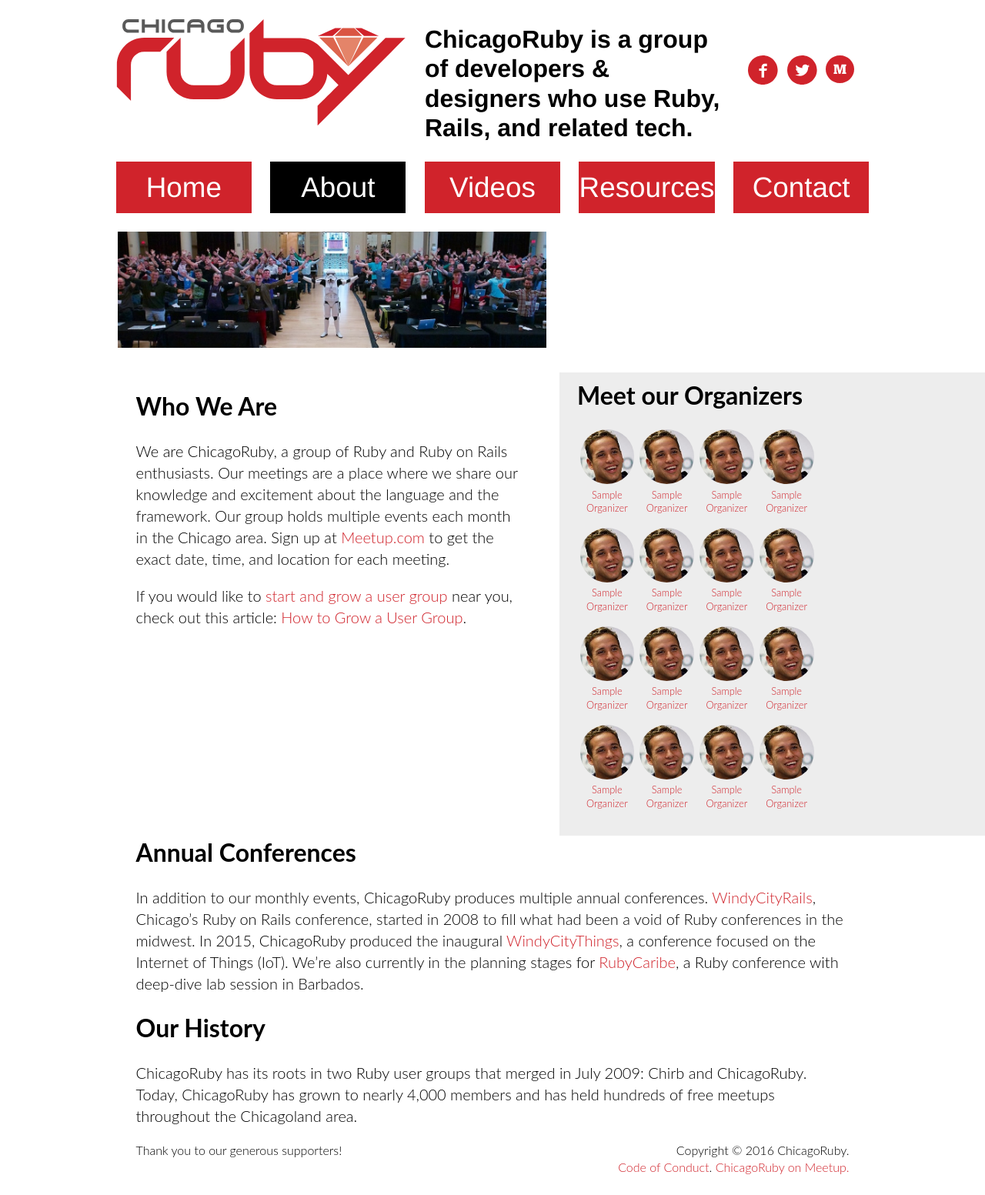
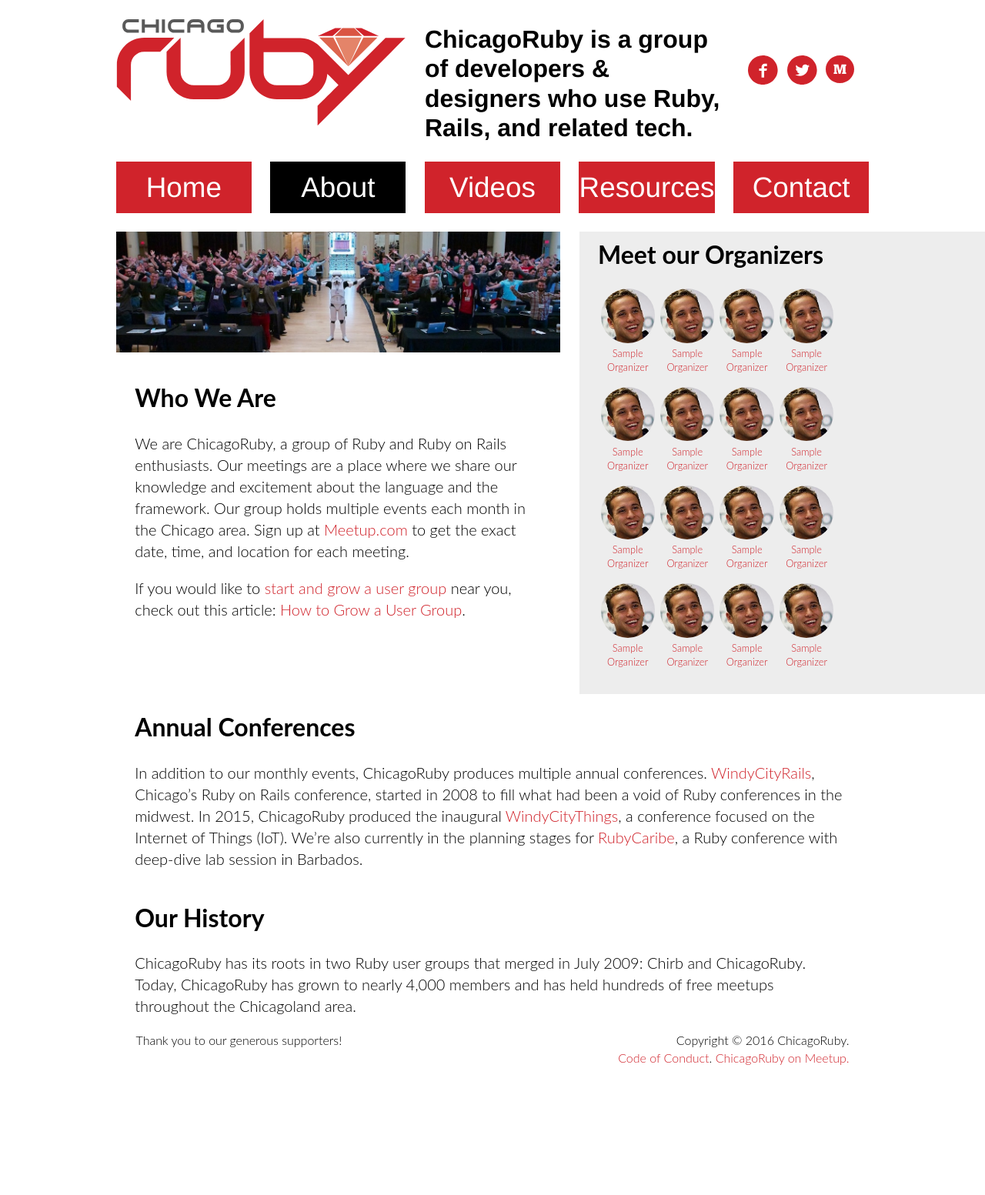
Before and after one commit to chicagoruby/chicagoruby-website, a Jekyll site: the page built from pages/about.html, in a window 1280 px wide. Shown: the whole page at 77% size. Built offline with Jekyll 4.4.1, drawn with Linux system fonts in a browser that asks for light colours; nearby versions of some CDN libraries; after the commit the page ends 1410 px from its top, so only the background shows below that.

Commit message:
Fix about page layout

```diff
--- a/_sass/_layout.scss
+++ b/_sass/_layout.scss
@@ -785,31 +785,37 @@
  * -------------------------- */
 
 .secondary-page {
-  width: 90%;
-  margin: 1rem 0;
-  padding: 0 5%;
+  width: 95%;
+  margin: 1rem 2.5%;
+  position: relative;
 }
 
  /* -- About */
 
 .friday-hug {
   float: left;
-  width: 60%;
-  margin-right: -2.5%;
-  margin-left: -2.5%;
-  margin-bottom: 2rem;
+  width: 59%;
+  margin-bottom: 1rem;
+  padding: 0;
 }
 
 .section-about {
   float: left;
   width: 54%;
+  padding: 0 2.5%;
+}
+
+.section-about-conferences, .section-about-history {
+  float: left;
+  width: 95%;
+  padding: 0 2.5%;
 }
 
 .section-organizers {
   @include gray-box-right;
   padding-top: 0.5rem;
   float: right;
-  width: 38.138%;
+  width: 36%;
 
   h1 {
     margin-top: 0;
--- a/pages/about.html
+++ b/pages/about.html
@@ -4,6 +4,23 @@
 ---
 
 <img class="friday-hug" src="/assets/photos/friday-hug.jpg">
+
+<section class="section-organizers">
+  <h1>Meet our Organizers</h1>
+
+  <ul>
+    {% for num in (1...16) %}
+    <li>
+      <a href="http://twitter.com/rayhightower">
+        <figure>
+          <img src="/assets/example-organizer.jpg" alt="Organizer Name">
+          <figcaption>Sample Organizer</figcaption>
+        </figure>
+      </a>
+    </li>
+    {% endfor %}
+  </ul>
+</section>
 
 <section class="section-about">
   <h1>Who We Are</h1>
@@ -22,23 +39,6 @@
     How to Grow a User Group</a>.</p>
 </section>
 
-<section class="section-organizers">
-  <h1>Meet our Organizers</h1>
-
-  <ul>
-    {% for num in (1...16) %}
-    <li>
-      <a href="http://twitter.com/rayhightower">
-        <figure>
-          <img src="/assets/example-organizer.jpg" alt="Organizer Name">
-          <figcaption>Sample Organizer</figcaption>
-        </figure>
-      </a>
-    </li>
-    {% endfor %}
-  </ul>
-</section>
-
 <section class="section-about-conferences">
   <h1>Annual Conferences</h1>
 
@@ -52,8 +52,10 @@
     Ruby conference with deep-dive lab session in Barbados.</p>
 </section>
 
+<section class="section-about-history">
 <h1>Our History</h1>
 
 <p>ChicagoRuby has its roots in two Ruby user groups that merged in July 2009:
   Chirb and ChicagoRuby. Today, ChicagoRuby has grown to nearly 4,000 members
   and has held hundreds of free meetups throughout the Chicagoland area.</p>
+</section>
```
